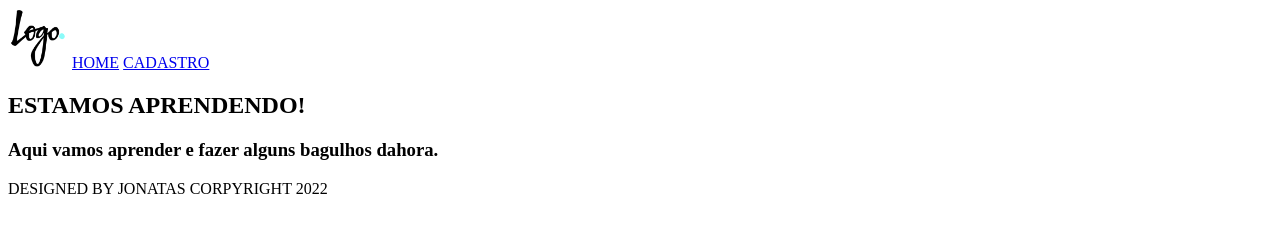
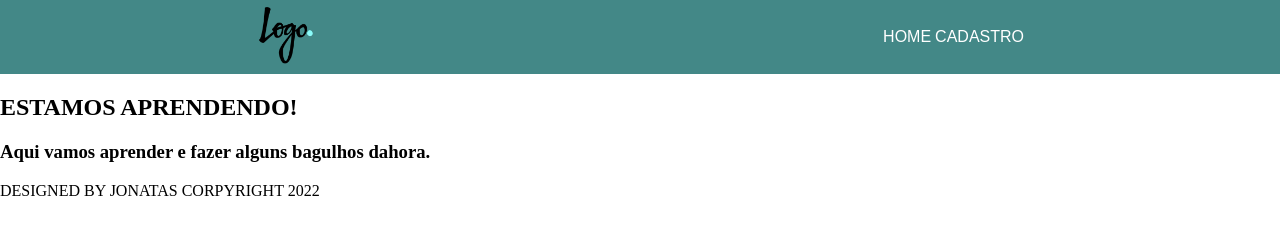
Before and after one commit to JsCodeDevlopment/Curso-HTML-e-CSS, a plain HTML site: page Index.html in a window 1280 px wide. Drawn offline with Linux system fonts and the light colour scheme.

Commit message:
estilização da nav

```diff
--- a/ASSETS/Style.css
+++ b/ASSETS/Style.css
@@ -0,0 +1,19 @@
+/* Reset do Navegador */
+body {
+    margin: 0;
+    padding: 0;
+}
+
+.BarraNavegacao {
+    height: 74px;
+    background-color: #438887;
+    display: flex;
+    padding: 0 256px;
+    align-items: center;
+    justify-content: space-between;
+}
+a {
+    text-decoration: none;
+    font-family: Arial, Helvetica, sans-serif;
+    color: #fff;
+}
--- a/Index.html
+++ b/Index.html
@@ -8,10 +8,14 @@
     <link rel="stylesheet" href="/ASSETS/Style.css">
 </head>
 <body>
-    <nav>
-        <a href="/Index.html"><img src="/IMAGENS/logo.png" alt="" width="60px" height="60px"></a>
-        <a href="/Index.html">HOME</a>
-        <a href="/Cadastro.html">CADASTRO</a>
+    <nav class="BarraNavegacao">
+        <div class="Logo">
+            <a href="/Index.html"><img src="/IMAGENS/logo.png" alt="" width="60px" height="60px"></a>
+        </div>
+        <div class="Navegacao">
+            <a href="/Index.html">HOME</a>
+            <a href="/Cadastro.html">CADASTRO</a>
+        </div>
     </nav>
     <section>
         <h1>
```
Also changed, not shown: Log css.txt (added).
